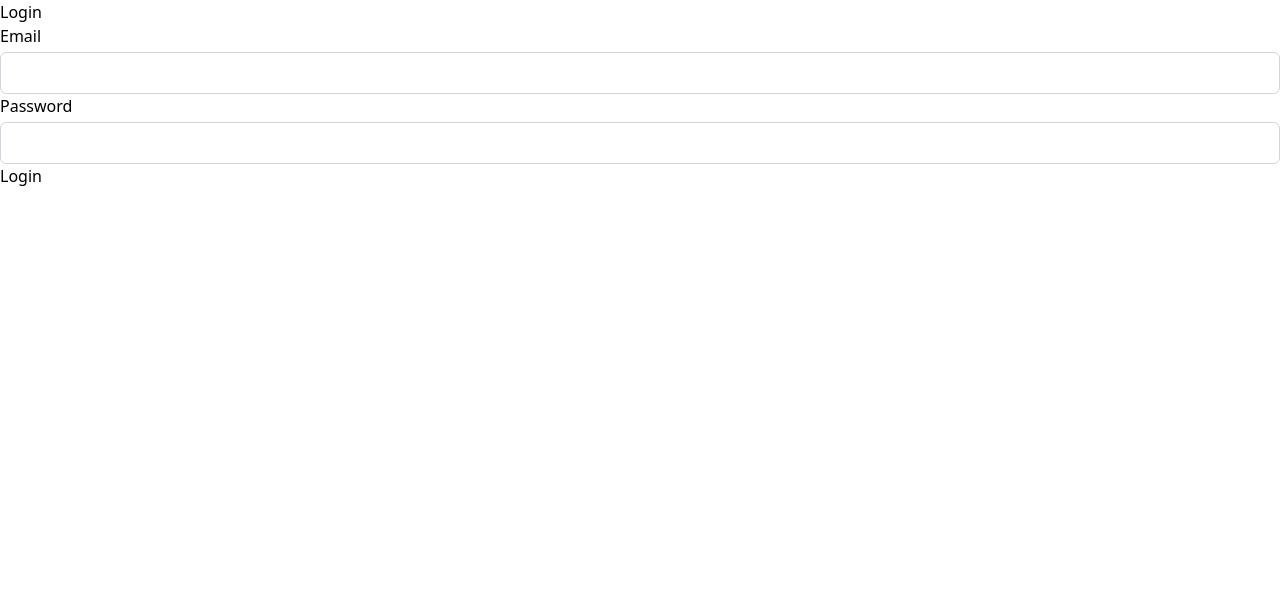
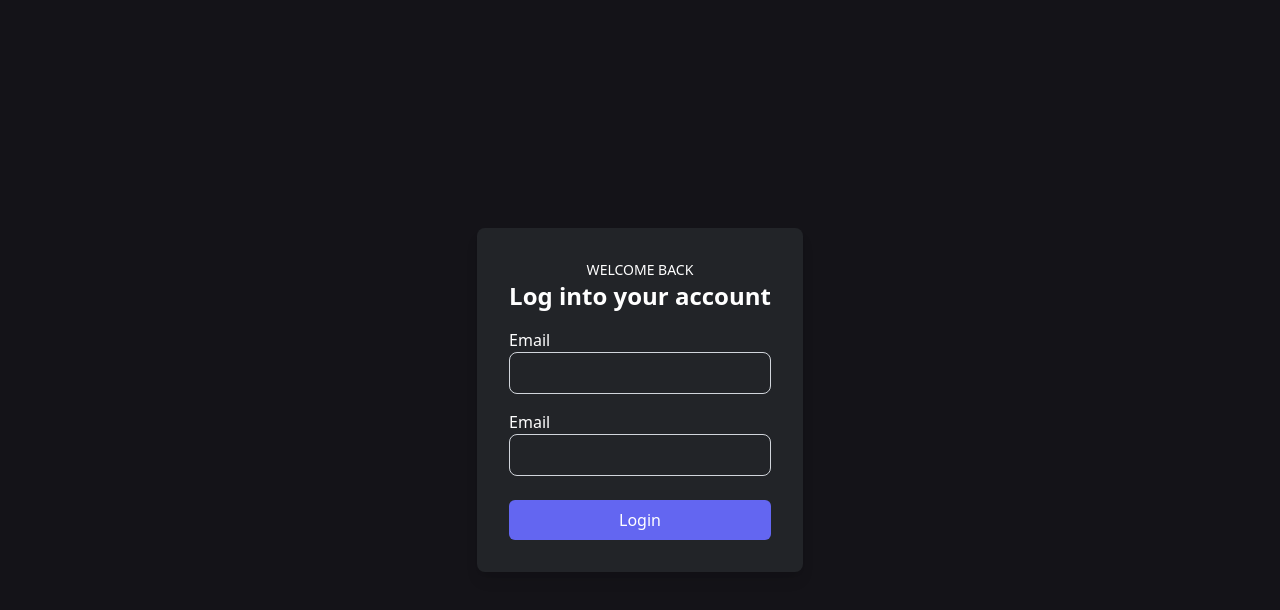
Before and after one commit to dev-docket/dev-docket-frontend, a React (Vite) app: page /login in a window 1280 px wide. Shown: the top 610 px of the page. Built offline with nearby package versions, Linux system fonts and the light colour scheme; no server answers.

Commit message:
redesign logn page

```diff
--- a/src/pages/Login.tsx
+++ b/src/pages/Login.tsx
@@ -1,6 +1,7 @@
 import { useState } from "react";
 import { useLogin } from "../hooks/auth/useLogin";
 import { useNavigate } from "react-router-dom";
+import { SmallButton } from "../components/common/buttons/SmallButton";
 
 export const Login = () => {
   const [email, setEmail] = useState("");
@@ -20,52 +21,43 @@ export const Login = () => {
   };
 
   return (
-    <div>
-      <h1>Login</h1>
+    <div className="bg-[#141318] h-screen">
+      <div className="flex flex-col items-center justify-center h-full">
+        <div className="bg-[#222428] p-8 rounded-lg shadow-lg text-white">
+          <h1 className="text-center uppercase text-opacity-50 text-sm">
+            Welcome back
+          </h1>
+          <h2 className="text-2xl font-bold text-center ">
+            Log into your account
+          </h2>
+          <div className="mt-4">
+            <label htmlFor="email">Email</label>
+          </div>
 
-      {/* <form> */}
-      <div>
-        <label htmlFor="email">Email</label>
           <input
             type="email"
             id="email"
-          className="
-            border border-gray-300
-            rounded-md
-            px-4
-            py-2
-            mt-1
-            w-full
-            focus:outline-none
-            focus:ring-2
-            focus:ring-blue-600"
+            className="w-full p-2 border bg-[#222428] border-gray-300 rounded-lg focus:outline-none focus:ring-2 focus:ring-blue-600"
             value={email}
             onChange={(e) => setEmail(e.target.value)}
           />
 
-        <label htmlFor="password">Password</label>
+          <div className="mt-4">
+            <label htmlFor="email">Email</label>
+          </div>
+
           <input
             type="password"
             id="password"
-          className="
-            border border-gray-300
-            rounded-md
-            px-4
-            py-2
-            mt-1
-            w-full
-            focus:outline-none
-            focus:ring-2
-            focus:ring-blue-600"
+            className="w-full p-2 border bg-[#222428] border-gray-300 rounded-lg focus:outline-none focus:ring-2 focus:ring-blue-600"
             value={password}
             onChange={(e) => setPassword(e.target.value)}
           />
-
-        <button type="submit" onClick={handleLogin}>
-          Login
-        </button>
+          <div className="mt-6">
+            <SmallButton redirectPath="/" title="Login" onClick={handleLogin} />
           </div>
-      {/* </form> */}
+        </div>
+      </div>
     </div>
   );
 };
```
Lines whose indentation alone changed are shown as unchanged.
